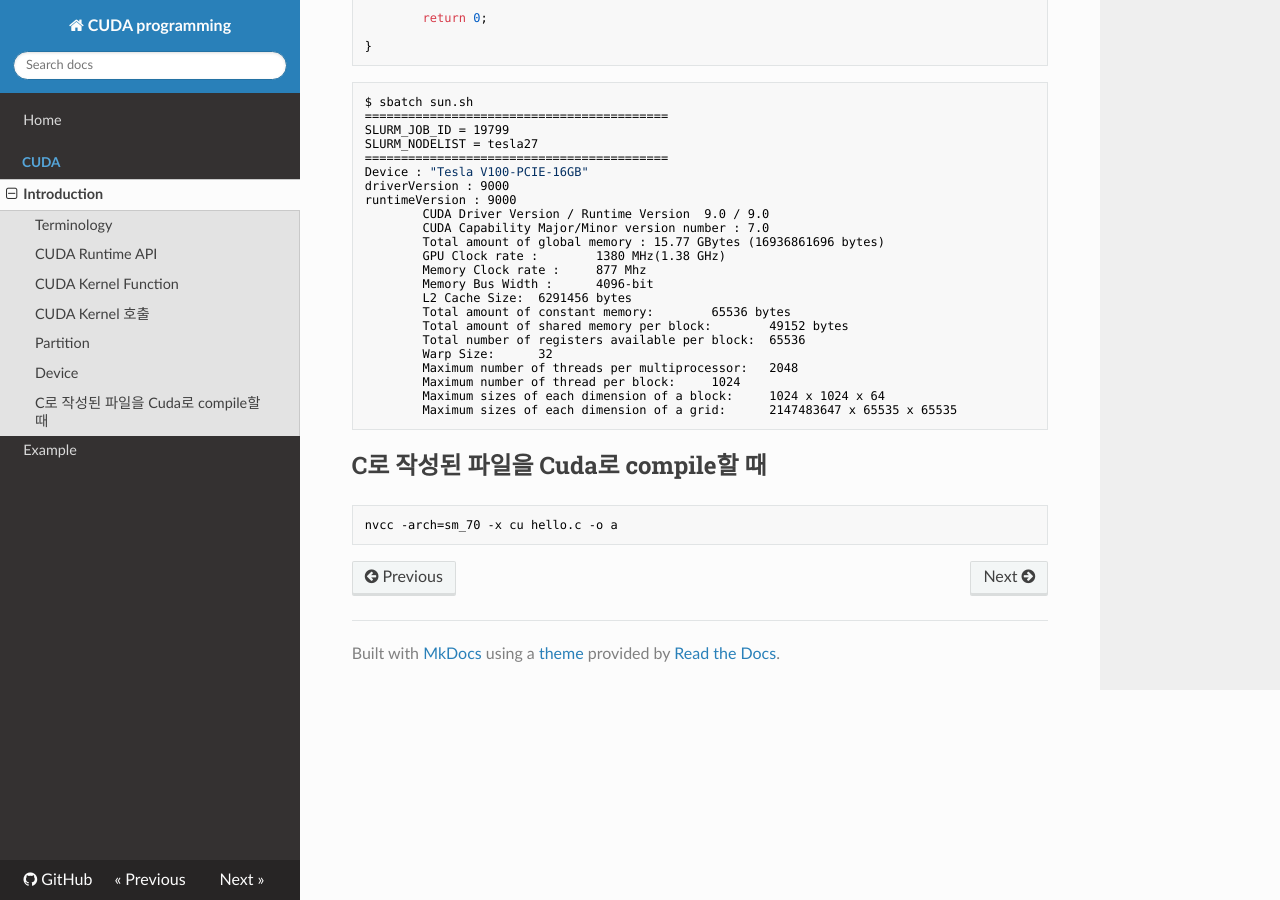
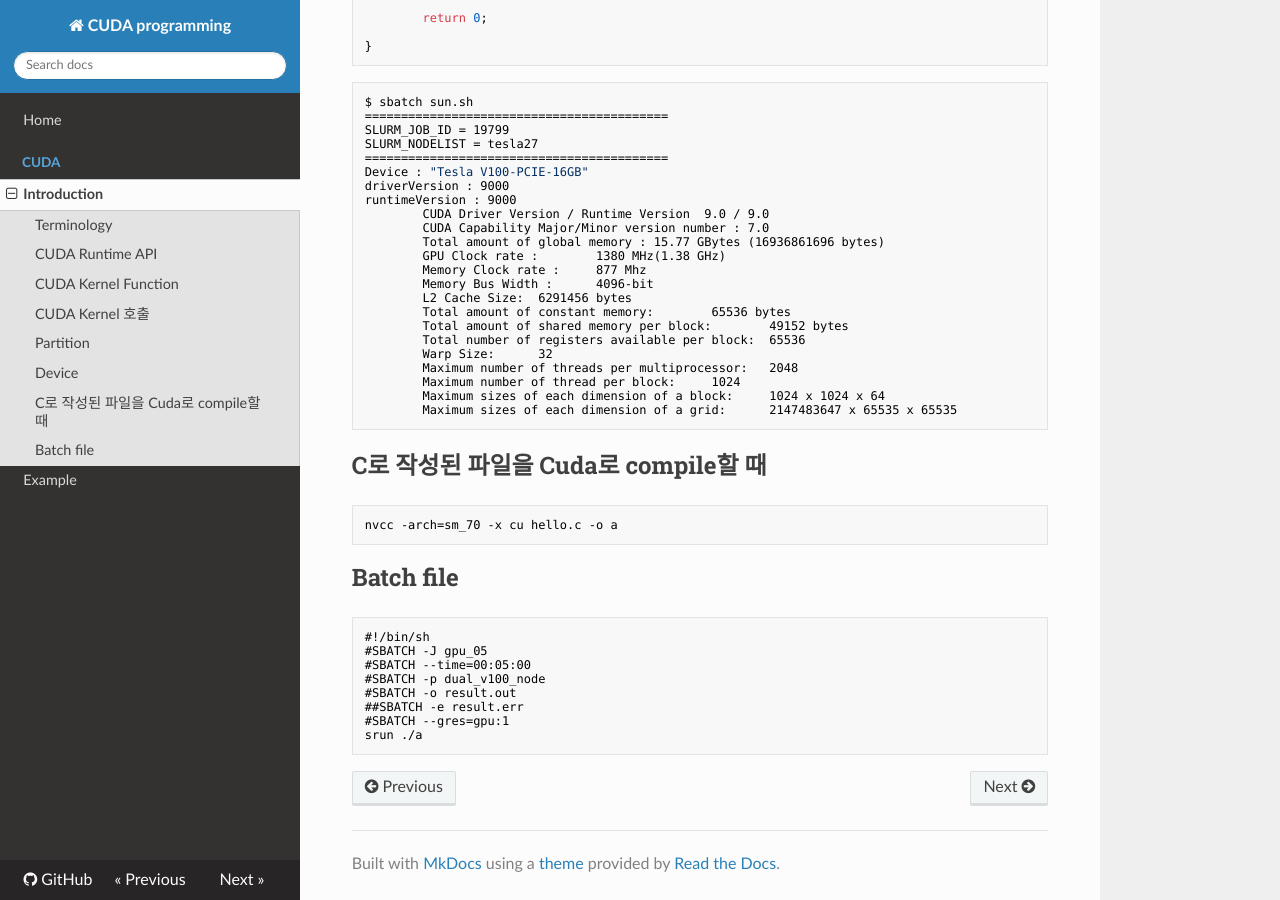
Before and after one commit to WonyoungCho/CUDA, an MkDocs documentation site: the page built from docs/CUDA_int.md, in a window 1280 px wide and 900 px high, scrolled down 2580 px. Built offline with MkDocs 1.6.1, drawn with Linux system fonts in a browser that asks for light colours; nearby versions of some CDN libraries; old or Windows-style settings are respelled for this version of MkDocs.

Commit message:
Update CUDA_int.md

````diff
--- a/docs/CUDA_int.md
+++ b/docs/CUDA_int.md
@@ -171,3 +171,15 @@ runtimeVersion : 9000
 ```c
 nvcc -arch=sm_70 -x cu hello.c -o a
 ```
+
+## Batch file
+```batch
+#!/bin/sh
+#SBATCH -J gpu_05
+#SBATCH --time=00:05:00
+#SBATCH -p dual_v100_node
+#SBATCH -o result.out
+##SBATCH -e result.err
+#SBATCH --gres=gpu:1
+srun ./a
+```
````
